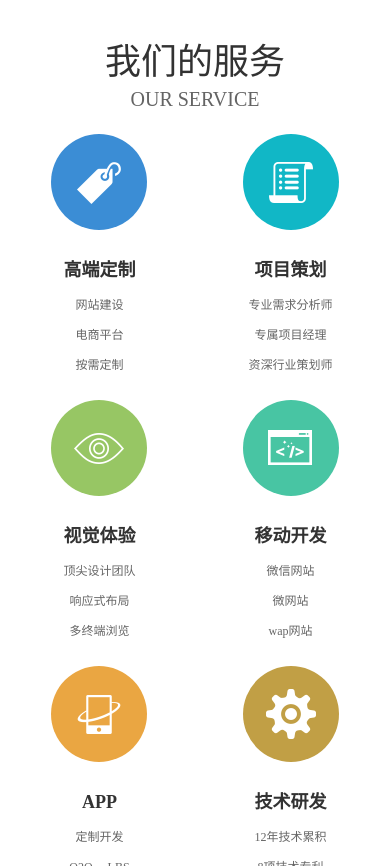
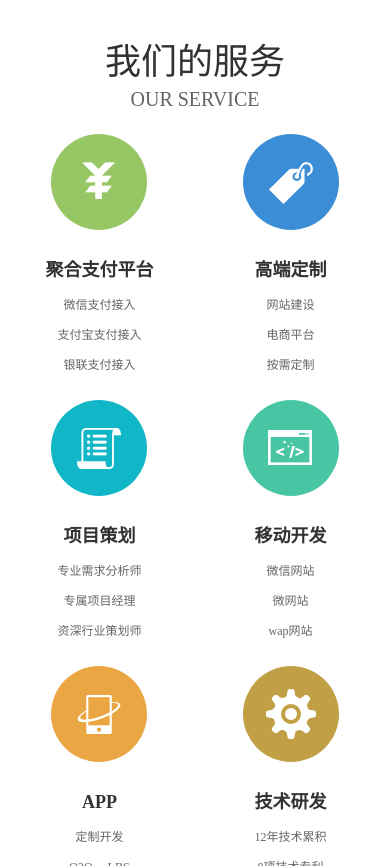
Before and after one commit to weiliangCode/shinehua, a website: page src/service/index.html in a window 390 px wide. Shown: the part 540-1406 px from the top of the page. Drawn offline with Linux system fonts and the light colour scheme.

Commit message:
更新方案

```diff
--- a/src/case-info/js/index.js
+++ b/src/case-info/js/index.js
@@ -4,7 +4,7 @@ $(function () {
   var codeStr = '';
   switch (goodsId) {
     case "001": {
-      codeStr = creation001(['images/oa.png', 'images/oa01.png'], '后台管理系统');
+      codeStr = creation001(['images/oa.png', 'images/oa01.png'], '支付运营管理平台');
     } break;
 
     case "002": {
--- a/src/service/css/index.css
+++ b/src/service/css/index.css
@@ -87,6 +87,16 @@
 	border-radius:50%;
 	margin:0 auto;
 	overflow:hidden;
+	}
+.cicle-icon .glyphicon-yen{
+	font-size: 40px;
+	width: 40px;
+	height: 40px;
+
+	color: #fff;
+	margin-top: 25px;
+	margin-left: 27px;
+	/*margin: */
 	}
 .cicle-icon img{
 	display:block;
--- a/src/service/index.html
+++ b/src/service/index.html
@@ -89,6 +89,20 @@
     <div class="container">
         <div class="row sub-sev">
             <div class="col-lg-3 col-md-3 col-sm-3 col-xs-6">
+                <div class="cicle-icon" style="background:#97c664;">
+                    <span class="glyphicon glyphicon-yen"></span>
+                    <!--<img src="images/ourser-icon3.png" class="center-block" alt="" />-->
+
+                </div>
+                <dl class="custom-text">
+                    <dt>聚合支付平台</dt>
+                    <!--集成聚合了微信、支付宝、银联支付、、百度钱包、、等主流支付渠道。-->
+                    <dd>微信支付接入</dd>
+                    <dd>支付宝支付接入</dd>
+                    <dd>银联支付接入</dd>
+                </dl>
+            </div>
+            <div class="col-lg-3 col-md-3 col-sm-3 col-xs-6">
                 <div class="cicle-icon" style="background:#3b8dd5;">
                     <img src="images/ourser-icon1.png" class="center-block" alt="" />
                 </div>
@@ -108,17 +122,6 @@
                     <dd>专业需求分析师</dd>
                     <dd>专属项目经理</dd>
                     <dd>资深行业策划师</dd>
-                </dl>
-            </div>
-            <div class="col-lg-3 col-md-3 col-sm-3 col-xs-6">
-                <div class="cicle-icon" style="background:#97c664;">
-                    <img src="images/ourser-icon3.png" class="center-block" alt="" />
-                </div>
-                <dl class="custom-text">
-                    <dt>视觉体验</dt>
-                    <dd>顶尖设计团队</dd>
-                    <dd>响应式布局</dd>
-                    <dd>多终端浏览</dd>
                 </dl>
             </div>
             <div class="col-lg-3 col-md-3 col-sm-3 col-xs-6">
--- a/src/solution/css/index.css
+++ b/src/solution/css/index.css
@@ -19,7 +19,7 @@
 	font-size:16px;
 	line-height:36px;
 	color:#646464;
-	text-align:center;
+	/*text-align:center;	*/
 	}
 
 .Intel-design{
```
Also changed, not shown: src/about/css/index.css (+6 -1 lines), src/about/index.html (+7 -3 lines), src/case/index.html (+2 -2 lines), src/solution/index.html (+1 -1 lines).
